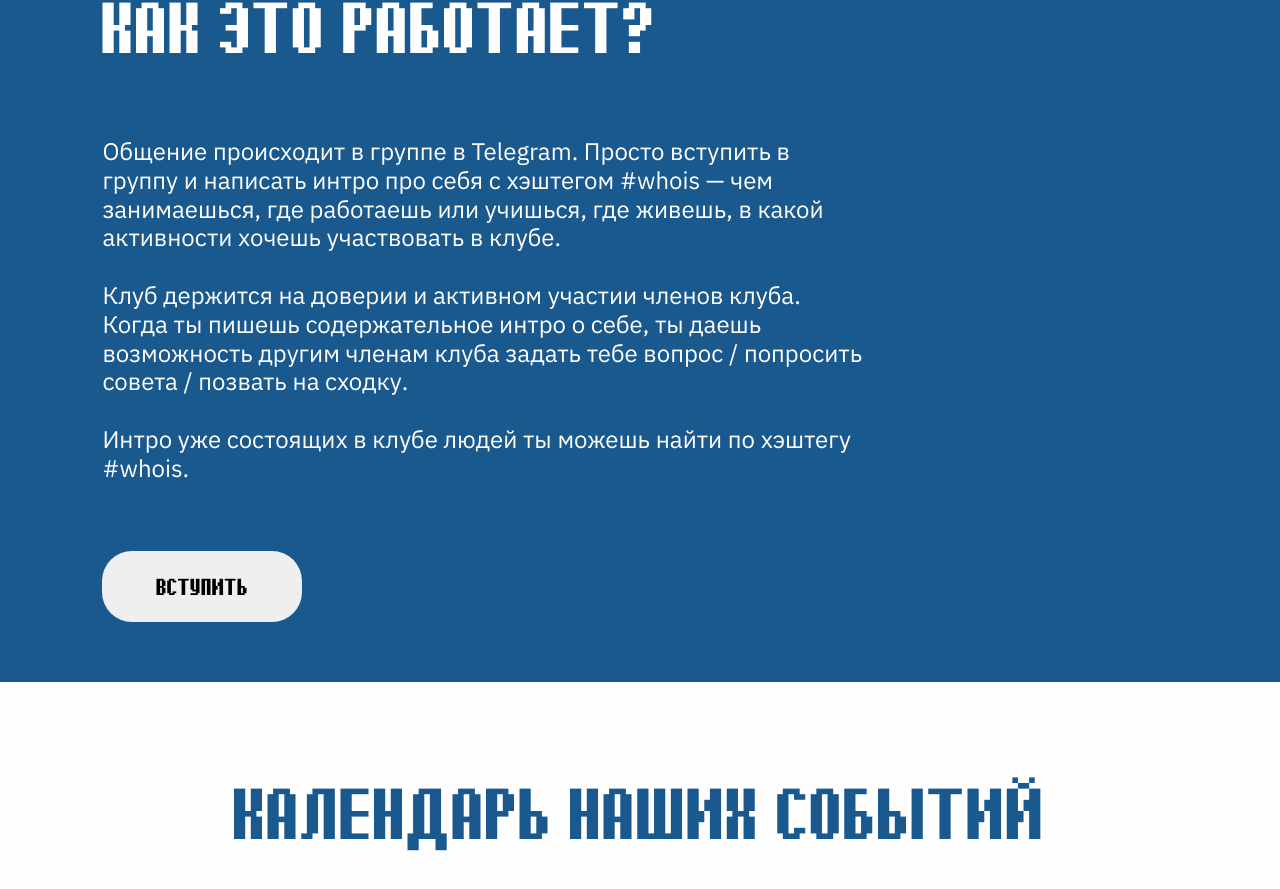
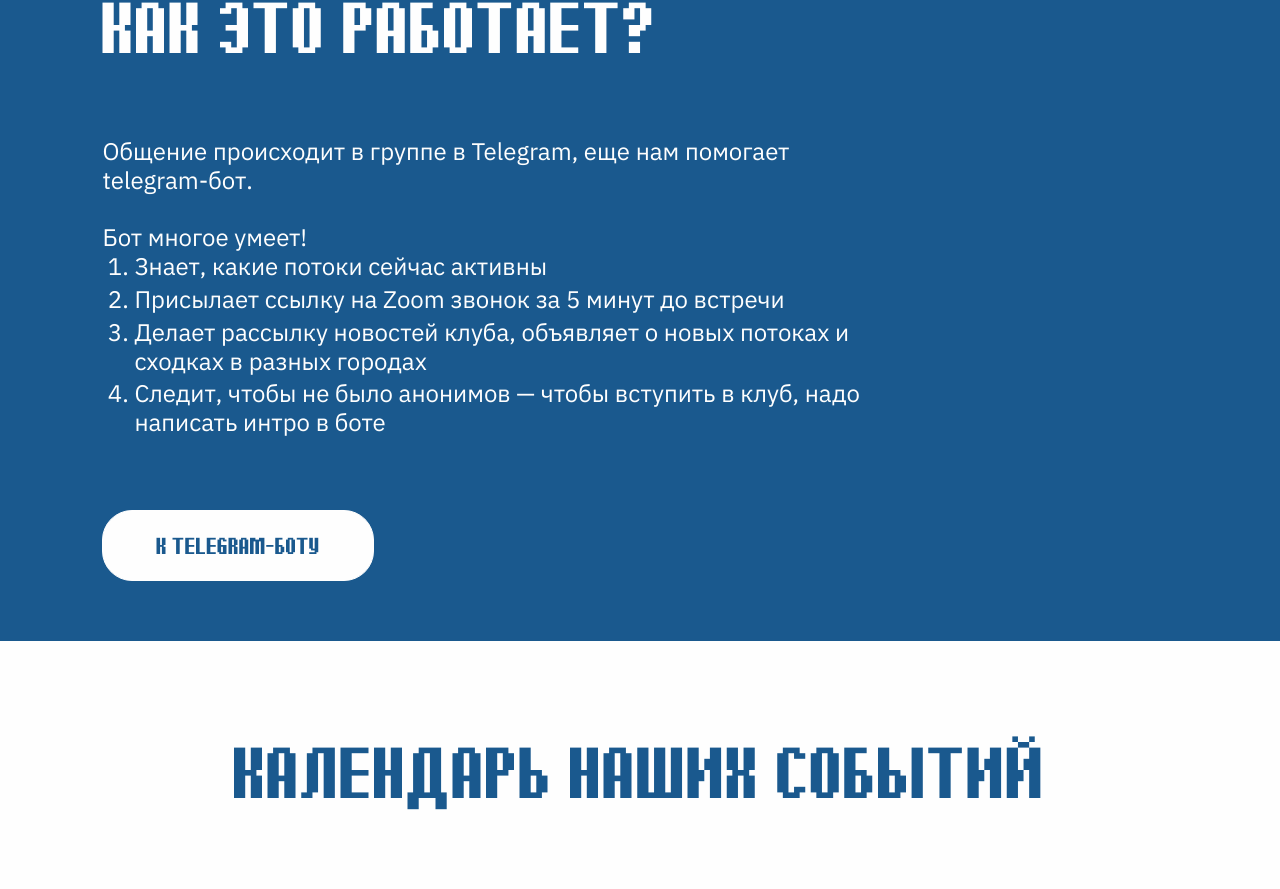
Before and after one commit to LenaAn/nelenkin-frontend, a React (Vite) app: page / in a window 1280 px wide. Shown: the part 826-1715 px from the top of the page. Built offline with nearby package versions, Linux system fonts and the light colour scheme; grey boxes are pictures that could not be loaded.

Commit message:
reword how-to section

```diff
--- a/src/components/sections/HowThisWorksSection.jsx
+++ b/src/components/sections/HowThisWorksSection.jsx
@@ -7,22 +7,21 @@ function HowThisWorksSection() {
                 <div className="section-text-block">
                     <h2 className="section-title section-title--light">Как это работает?</h2>
                     <p className="section-description">
-                        Общение происходит в группе в Telegram.
-
-                        Просто вступить в группу и написать интро про себя с хэштегом
-                        #whois — чем занимаешься, где работаешь или учишься, где живешь,
-                        в какой активности хочешь участвовать в клубе.
+                        Общение происходит в группе в Telegram, еще нам помогает telegram-бот.
                         <br/><br/>
-                        Клуб держится на доверии и активном участии членов клуба. Когда
-                        ты пишешь содержательное интро о себе, ты даешь возможность
-                        другим членам клуба задать тебе вопрос / попросить совета /
-                        позвать на сходку.
-                        <br/><br/>
-                        Интро уже состоящих в клубе людей ты можешь найти по хэштегу
-                        #whois.
+                        Бот многое умеет!
+                        <ol className="about-list">
+                            <li>Знает, какие потоки сейчас активны</li>
+                            <li>Присылает ссылку на Zoom звонок за 5 минут до встречи</li>
+                            <li>Делает рассылку новостей клуба, объявляет о новых потоках и сходках в разных
+                                городах
+                            </li>
+                            <li>Следит, чтобы не было анонимов — чтобы вступить в клуб, надо написать интро в боте</li>
+                        </ol>
                     </p>
                     <div className="section-actions">
-                        <button className="btn btn--light">Вступить</button>
+                        <a href="https://t.me/neLenkin_bot" target="_blank" rel="noopener noreferrer"
+                           className="btn btn--light">к Telegram-боту</a>
                     </div>
                 </div>
 
--- a/src/index.css
+++ b/src/index.css
@@ -74,6 +74,12 @@ h1 {
   color: var(--color-primary);
 }
 
+.btn--light {
+  background-color: var(--color-light);
+  border-color: var(--color-light);
+  color: var(--color-primary);
+}
+
 .btn--outline:hover,
 .btn--primary:hover,
 .btn--light:hover {
```
